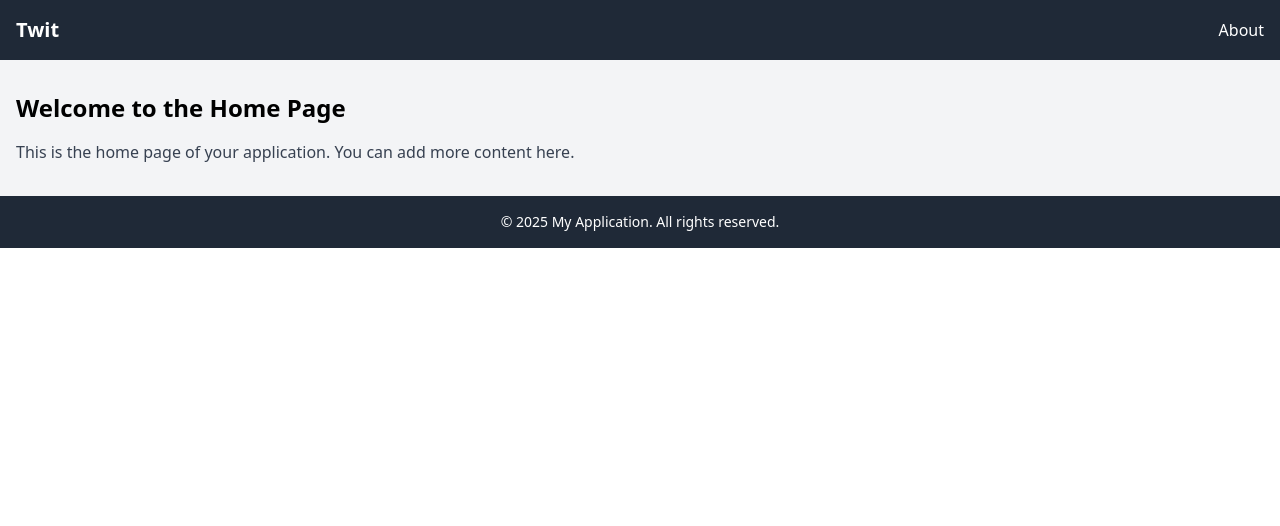
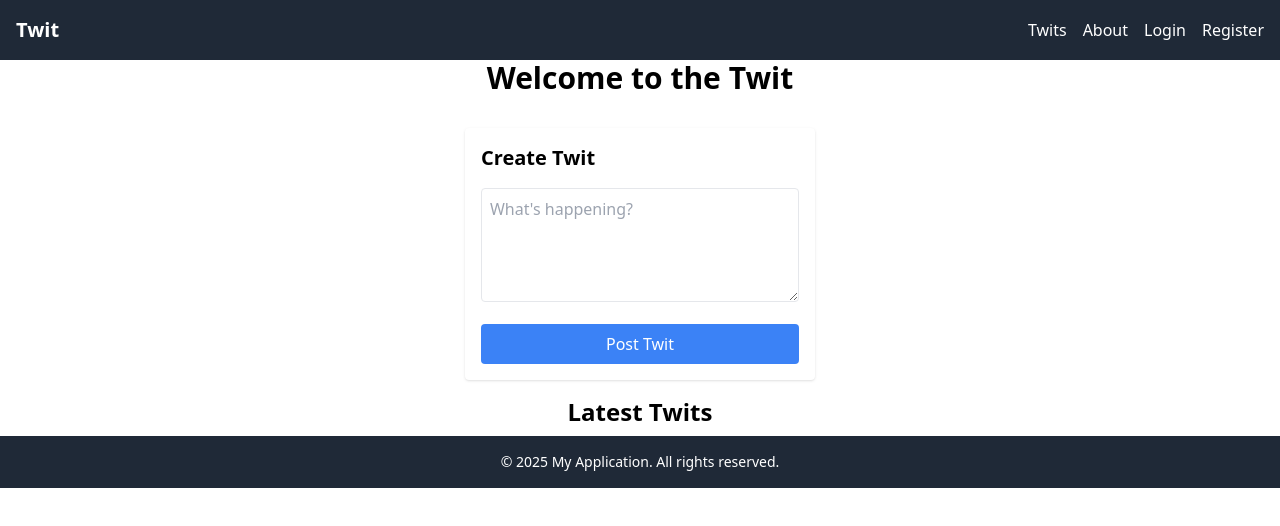
Before and after one commit to Narw0x/Nest-Twittter, a React (Create React App) app in the folder frontend/: page / in a window 1280 px wide. Shown: the top 526 px of the page. Built offline with nearby package versions, Linux system fonts and the light colour scheme.

Commit message:
ADD: basic structure + Create twit

```diff
--- a/frontend/package.json
+++ b/frontend/package.json
@@ -11,6 +11,7 @@
     "@types/node": "^16.18.126",
     "@types/react": "^19.1.6",
     "@types/react-dom": "^19.1.5",
+    "axios": "^1.9.0",
     "react": "^19.1.0",
     "react-dom": "^19.1.0",
     "react-router-dom": "^7.6.1",
--- a/frontend/src/components/Header.tsx
+++ b/frontend/src/components/Header.tsx
@@ -3,9 +3,18 @@ export default function Header() {
         <header className="bg-gray-800 text-white p-4">
             <div className="container mx-auto flex justify-between items-center">
                 <a href="/" className="text-xl font-bold">Twit</a>
-                <nav>
+                <nav className="flex items-center justify-between gap-4">
                     <ul className="flex space-x-4">
+                        <li><a href="/twits" className="hover:underline">Twits</a></li>
                         <li><a href="/about" className="hover:underline">About</a></li>
+                    </ul>
+                    <ul>
+                        <li className="inline-block mr-4">
+                            <a href="/login" className="text-white hover:underline">Login</a>
+                        </li>
+                        <li className="inline-block">
+                            <a href="/register" className="text-white hover:underline">Register</a>
+                        </li>
                     </ul>
                 </nav>
             </div>
--- /dev/null
+++ b/frontend/src/components/twit/createTwit.tsx
@@ -0,0 +1,69 @@
+import { useState } from 'react';
+import React from 'react';
+import axios from "axios";
+
+interface ErrorObject {
+    message: string;
+    code?: string;
+}
+
+interface twitProps {
+    content: string;
+    createdAt: string;
+    // authorId: string;
+}
+
+
+const CreateTwit: React.FC = () => {
+    const [content, setContent] = useState<string>('');
+    const [error, setError] = useState<ErrorObject | null>(null);
+    const [isSubmitting, setIsSubmitting] = useState<boolean>(false);
+
+    const handleSubmit = async (e: React.FormEvent<HTMLFormElement>): Promise<void> => {
+        e.preventDefault();
+        setError(null);
+        setIsSubmitting(true);
+
+        try{
+            const response = await axios.post('http://localhost:4000/twit', {content});
+            if (response.status === 201) {
+                setContent('');
+            } else {
+                setError({ message: 'Uploading failed. Please try again.' });
+            }
+        }catch (e: any){
+            if (axios.isAxiosError(e)) {
+                setError({ message: e.response?.data.message || 'An error occurred. Please try again.', code: e.code });
+            } else {
+                setError({ message: 'An unexpected error occurred. Please try again.' });
+            }
+        }
+        setIsSubmitting(false);
+    };
+
+    return (
+        <div className="max-w-md mx-auto p-4 bg-white rounded shadow">
+            <h2 className="text-xl font-bold mb-4">Create Twit</h2>
+            <form onSubmit={handleSubmit}>
+                <textarea
+                    className="w-full p-2 border rounded mb-4"
+                    rows={4}
+                    value={content}
+                    onChange={(e) => setContent(e.target.value)}
+                    placeholder="What's happening?"
+                    required
+                />
+                {error && <p className="text-red-500 mb-2">{error.message}</p>}
+                <button
+                    type="submit"
+                    className={`w-full py-2 px-4 bg-blue-500 text-white rounded ${isSubmitting ? 'opacity-50 cursor-not-allowed' : ''}`}
+                    disabled={isSubmitting}
+                >
+                    {isSubmitting ? 'Posting...' : 'Post Twit'}
+                </button>
+            </form>
+        </div>
+    );
+};
+
+export default CreateTwit;
--- a/frontend/src/pages/Home.tsx
+++ b/frontend/src/pages/Home.tsx
@@ -1,8 +1,11 @@
+import CreateTwit from "../components/twit/createTwit";
+
 export function Home() {
     return(
-        <div className="container mx-auto px-4 py-8 bg-gray-100">
-            <h1 className="text-2xl font-bold mb-4">Welcome to the Home Page</h1>
-            <p className="text-gray-700">This is the home page of your application. You can add more content here.</p>
-        </div>
+        <section className="flex flex-col items-center justify-between gap-4">
+            <h1 className="text-3xl font-bold mb-4">Welcome to the Twit</h1>
+            <CreateTwit/>
+            <h2 className="text-2xl font-semibold mb-2">Latest Twits</h2>
+        </section>
     );
 }
```
Also changed, not shown: 1 other file (tests, documents, lock files or other folders).
